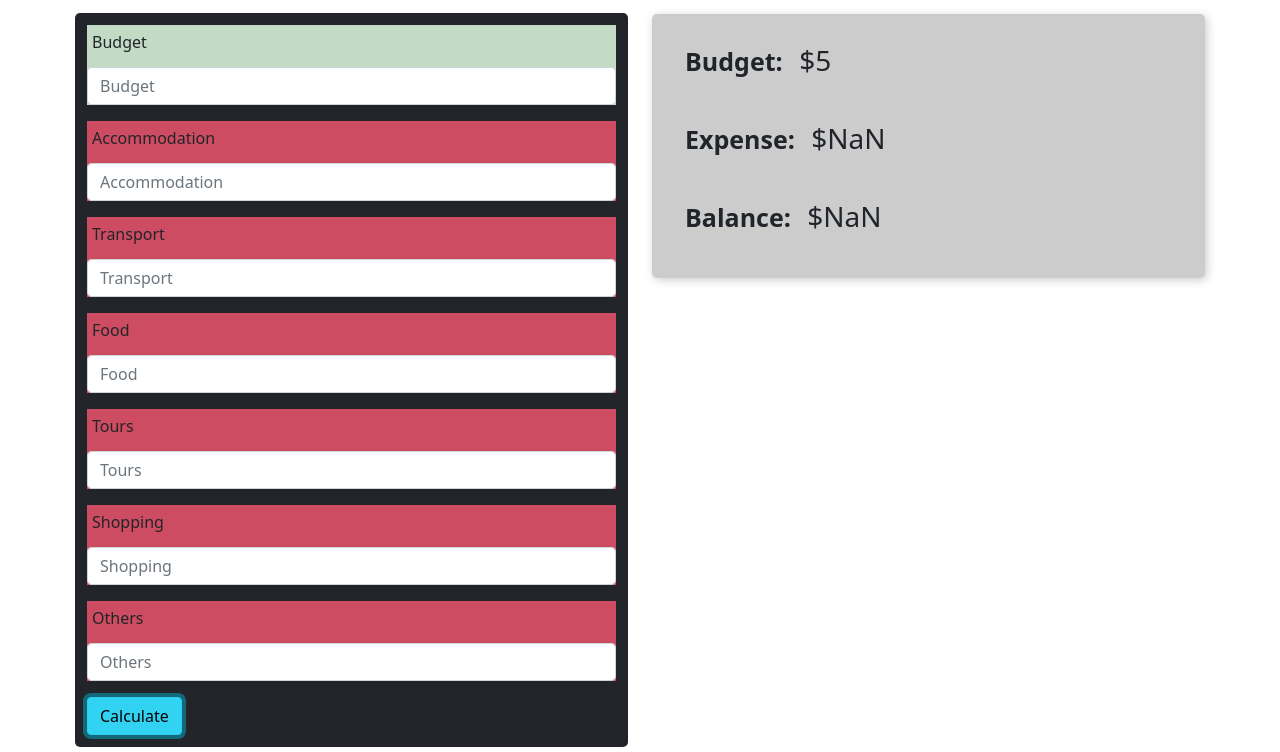
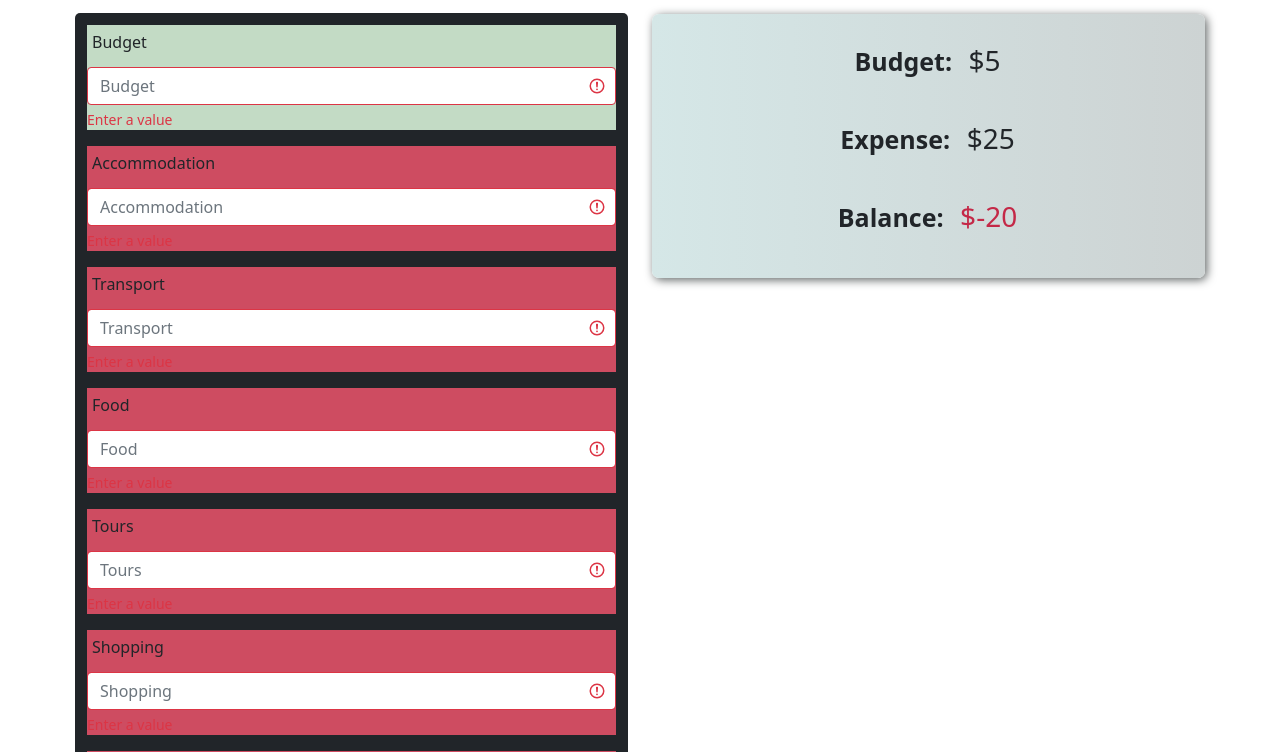
Before and after one commit to CamiloPenagos99/JS_TravelBugdet, a plain HTML site: page index.html in a window 1280 px wide. Both pictures are taken after typing "5", "5", "5", "5", "5", "5" into the empty fields and a click on the button "Calculate". Shown: the part 144-896 px from the top of the page. Drawn offline with nearby package versions, Linux system fonts and the light colour scheme.

Commit message:
validation form boostratp

```diff
--- a/css/style.css
+++ b/css/style.css
@@ -14,10 +14,6 @@ body{
 
 #container-div{
     padding: 5px;
-}
-
-.navbar{
-
 }
 
 .container-sm{
@@ -56,9 +52,10 @@ h2{
 #box-result{
     margin-top: 45px;
     padding: 15px;
-    background-color:#ccc;
-    border-radius: 5px;
-    box-shadow: 2px 2px 10px #ccc;
+    background-color:rgb(213, 231, 231);
+    background: linear-gradient(to right, rgb(213, 231, 231), rgb(205, 211, 211));
+    border-radius: 7px;
+    box-shadow: 2px 2px 10px rgb(95, 100, 100);
 }
 
 p{
@@ -73,3 +70,7 @@ span{
     font-weight: normal;
     font-size: 28px;
 }
+
+#box-result p{
+    text-align: center;
+}
--- a/index.html
+++ b/index.html
@@ -21,32 +21,45 @@
           <div class="col-6">
             <div class="mb-3" id="destiny-div">
                 <label for="InputDestiny" class="form-label">Destiny</label>
-                <input type="text" class="form-control" id="InputDestiny" placeholder="Destiny">
+                <input type="text" class="form-control" id="InputDestiny" placeholder="Destiny" required>
             </div>
-            <form action="" id="formCalc">
+            <!-- Form -->
+            <form action="" id="formCalc" class="needs-validation" novalidate>
             <div class="mb-3" id="budget-div">
                 <label for="InputDestiny" class="form-label">Budget</label>
-                <input type="number" min="1" step="any" class="form-control" id="InputBudget" placeholder="Budget">
+                <input type="number" min="1" step="any" class="form-control" id="InputBudget" placeholder="Budget" required>
+                <div class="valid-feedback">Ok</div>
+                <div class="invalid-feedback">Enter a value</div>
             </div>
             <div class="mb-3" id="accommodation-div">
                 <label for="InputDestiny" class="form-label">Accommodation</label>
-                <input type="number" min="1" step="any" class="form-control" id="InputAccommodation" placeholder="Accommodation">
+                <input type="number" min="1" step="any" class="form-control" id="InputAccommodation" placeholder="Accommodation" required>
+                <div class="valid-feedback">Ok</div>
+                <div class="invalid-feedback">Enter a value</div>
             </div>
             <div class="mb-3" id="transport-div">
                 <label for="InputDestiny" class="form-label">Transport</label>
-                <input type="number" min="1" step="any" class="form-control" id="InputTransport" placeholder="Transport">
+                <input type="number" min="1" step="any" class="form-control" id="InputTransport" placeholder="Transport" required>
+                <div class="valid-feedback">Ok</div>
+                <div class="invalid-feedback">Enter a value</div>
             </div>
             <div class="mb-3" id="food-div">
                 <label for="InputDestiny" class="form-label">Food</label>
-                <input type="number" min="1" step="any" class="form-control" id="InputFood" placeholder="Food">
+                <input type="number" min="1" step="any" class="form-control" id="InputFood" placeholder="Food" required>
+                <div class="valid-feedback">Ok</div>
+                <div class="invalid-feedback">Enter a value</div>
             </div>
             <div class="mb-3" id="tours-div">
                 <label for="InputDestiny" class="form-label">Tours</label>
-                <input type="number" min="1" step="any" class="form-control" id="InputTours" placeholder="Tours">
+                <input type="number" min="1" step="any" class="form-control" id="InputTours" placeholder="Tours" required>
+                <div class="valid-feedback">Ok</div>
+                <div class="invalid-feedback">Enter a value</div>
             </div>
             <div class="mb-3" id="shopping-div">
                 <label for="InputDestiny" class="form-label">Shopping</label>
-                <input type="number" min="1" step="any" class="form-control" id="InputShopping" placeholder="Shopping">
+                <input type="number" min="1" step="any" class="form-control" id="InputShopping" placeholder="Shopping" required>
+                <div class="valid-feedback">Ok</div>
+                <div class="invalid-feedback">Enter a value</div>
             </div>
             <div class="mb-3" id="others-div">
                 <label for="InputDestiny" class="form-label">Others</label>
@@ -75,5 +88,8 @@
     <!-- Option 1: Bootstrap Bundle with Popper -->
     <script src="https://cdn.jsdelivr.net/npm/bootstrap@5.0.2/dist/js/bootstrap.bundle.min.js" integrity="sha384-MrcW6ZMFYlzcLA8Nl+NtUVF0sA7MsXsP1UyJoMp4YLEuNSfAP+JcXn/tWtIaxVXM" crossorigin="anonymous"></script>
     <script src="js/main.js"></script>
+
+    <!-- Validacion Boostratp -->
+
   </body>
 </html>
--- a/js/main.js
+++ b/js/main.js
@@ -21,6 +21,9 @@ let food = document.getElementById("InputFood").value;
 let tours = document.getElementById("InputTours").value;
 let shopping = document.getElementById("InputShopping").value;
 let other = document.getElementById("InputOthers").value;
+if(other==""){
+    other=0;
+}
 
 valuesForm = {destiny,budgetVal,accommodation,transport,food,tours,shopping,other}
 return valuesForm;
@@ -59,7 +62,15 @@ function printResult(){
     budgetUi.innerText="$" + budget;
     let expenseUi = document.getElementById("spanExpense");
     expenseUi.innerText= "$" + expenses;
+
     let balanceUi = document.getElementById("spanBalance");
+    if(balance>0){
+        balanceUi.style.color= "#678D58";
+    }
+    else{
+        balanceUi.style.color= "#C42847";
+    }
+
     balanceUi.innerText= "$" + balance;
 
     resetForm();
@@ -67,4 +78,29 @@ function printResult(){
 
 
 //Añadir listener para submit del formulario
-formCalc.addEventListener("submit", calculateExpense);
+//formCalc.addEventListener("submit", calculateExpense);
+
+
+//validar el form con boostratp
+// Example starter JavaScript for disabling form submissions if there are invalid fields
+(function () {
+    'use strict'
+
+    // Fetch all the forms we want to apply custom Bootstrap validation styles to
+    var forms = document.querySelectorAll('.needs-validation')
+
+    // Loop over them and prevent submission
+    Array.prototype.slice.call(forms)
+      .forEach(function (form) {
+        form.addEventListener('submit', function (event) {
+          if (!form.checkValidity()) {
+            event.preventDefault()
+            event.stopPropagation()
+          } else{calculateExpense(event)
+            console.log("pintar data")
+            }
+
+         form.classList.add('was-validated')
+        }, false)
+      })
+  })()
```
